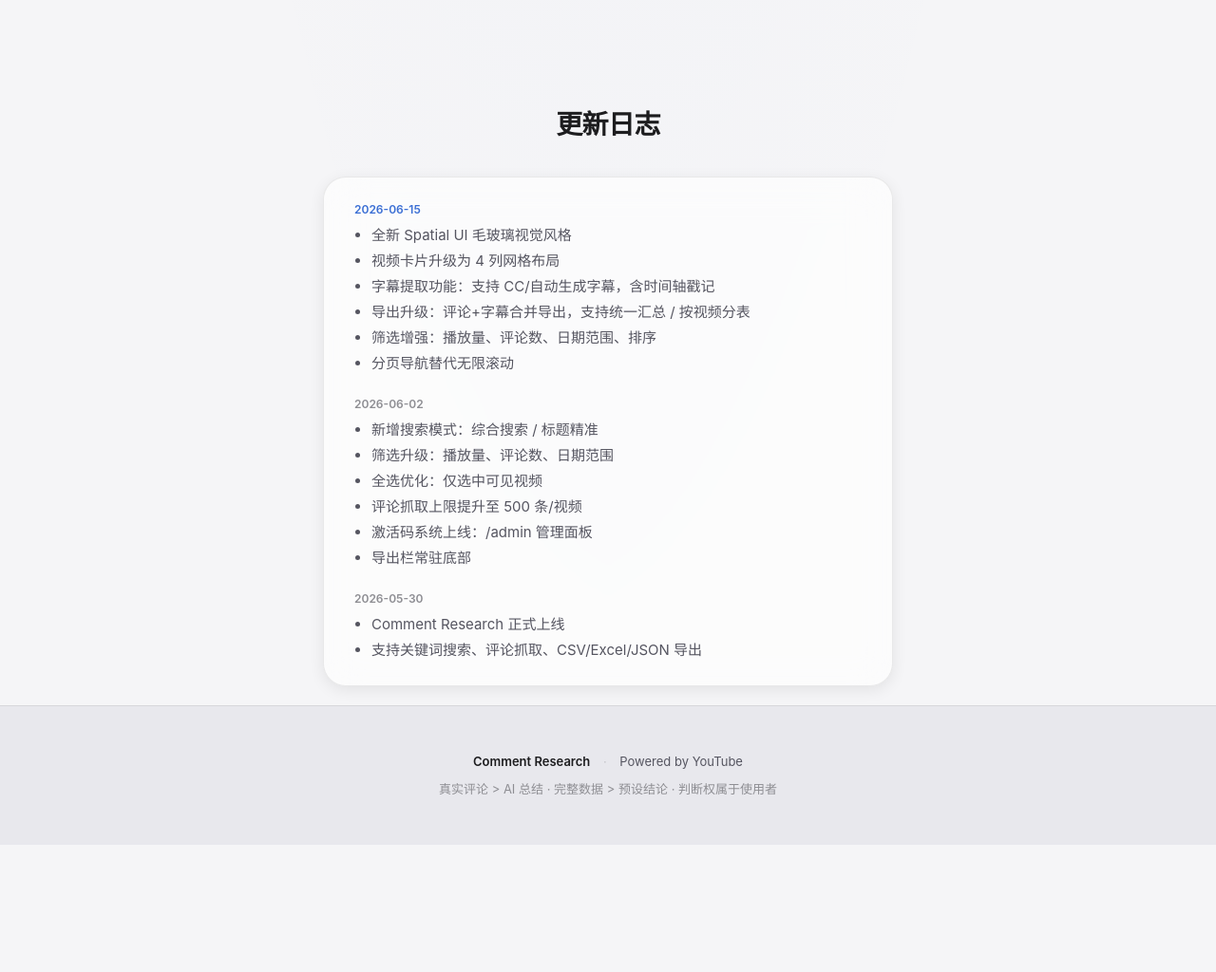
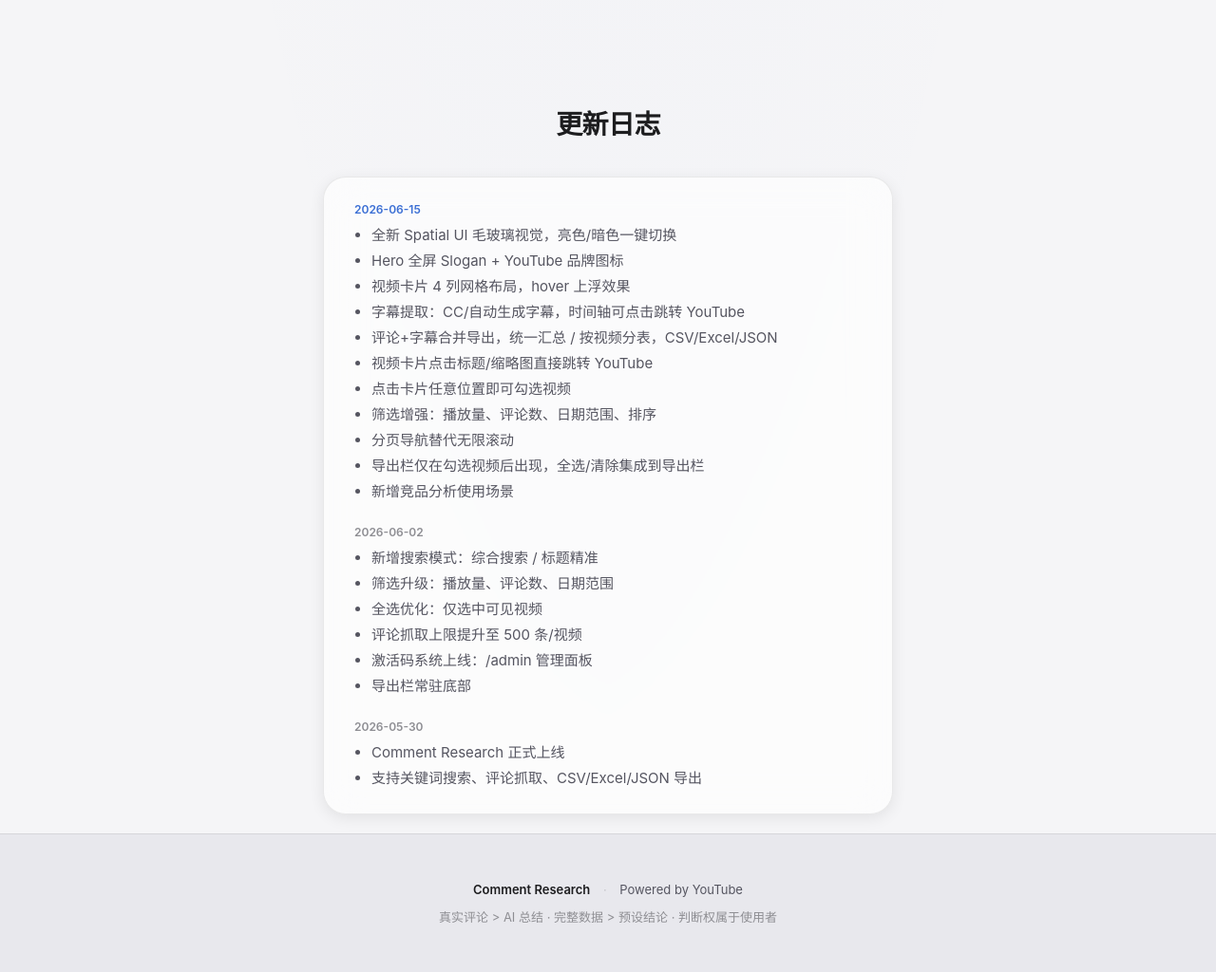
Before and after one commit to ACLANEN/youtube-comment-export, a Flask app: page / in a window 1280 px wide. Shown: the part 3281-4305 px from the top of the page at 95% size. Before the commit the page ends 4171 px from the top, so only its background shows below. Run offline with Flask 3, Linux system fonts and the light colour scheme.

Commit message:
docs: comprehensive changelog for 2026-06-15

```diff
--- a/templates/index.html
+++ b/templates/index.html
@@ -526,12 +526,17 @@ p, li { font-size: 15px; color: var(--text-secondary); }
             <div style="margin-bottom:20px">
         <div style="font-size:12px;color:var(--accent);font-weight:600;margin-bottom:4px">2026-06-15</div>
         <ul style="font-size:13px;color:var(--text-secondary);padding-left:18px;line-height:1.8">
-          <li>全新 Spatial UI 毛玻璃视觉风格</li>
-          <li>视频卡片升级为 4 列网格布局</li>
-          <li>字幕提取功能：支持 CC/自动生成字幕，含时间轴戳记</li>
-          <li>导出升级：评论+字幕合并导出，支持统一汇总 / 按视频分表</li>
+          <li>全新 Spatial UI 毛玻璃视觉，亮色/暗色一键切换</li>
+          <li>Hero 全屏 Slogan + YouTube 品牌图标</li>
+          <li>视频卡片 4 列网格布局，hover 上浮效果</li>
+          <li>字幕提取：CC/自动生成字幕，时间轴可点击跳转 YouTube</li>
+          <li>评论+字幕合并导出，统一汇总 / 按视频分表，CSV/Excel/JSON</li>
+          <li>视频卡片点击标题/缩略图直接跳转 YouTube</li>
+          <li>点击卡片任意位置即可勾选视频</li>
           <li>筛选增强：播放量、评论数、日期范围、排序</li>
           <li>分页导航替代无限滚动</li>
+          <li>导出栏仅在勾选视频后出现，全选/清除集成到导出栏</li>
+          <li>新增竞品分析使用场景</li>
         </ul>
       </div>
       <div style="margin-bottom:20px">
```
